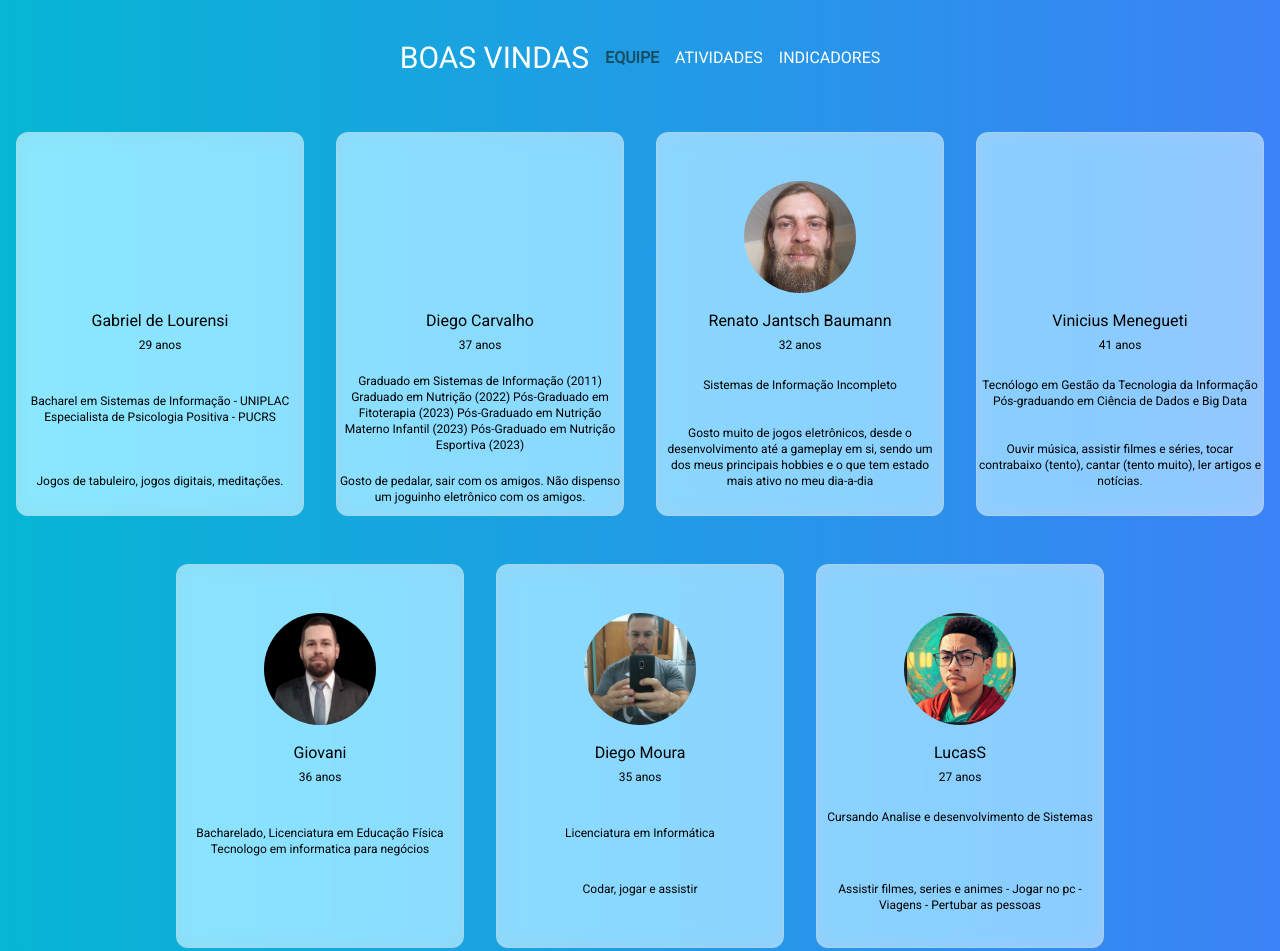
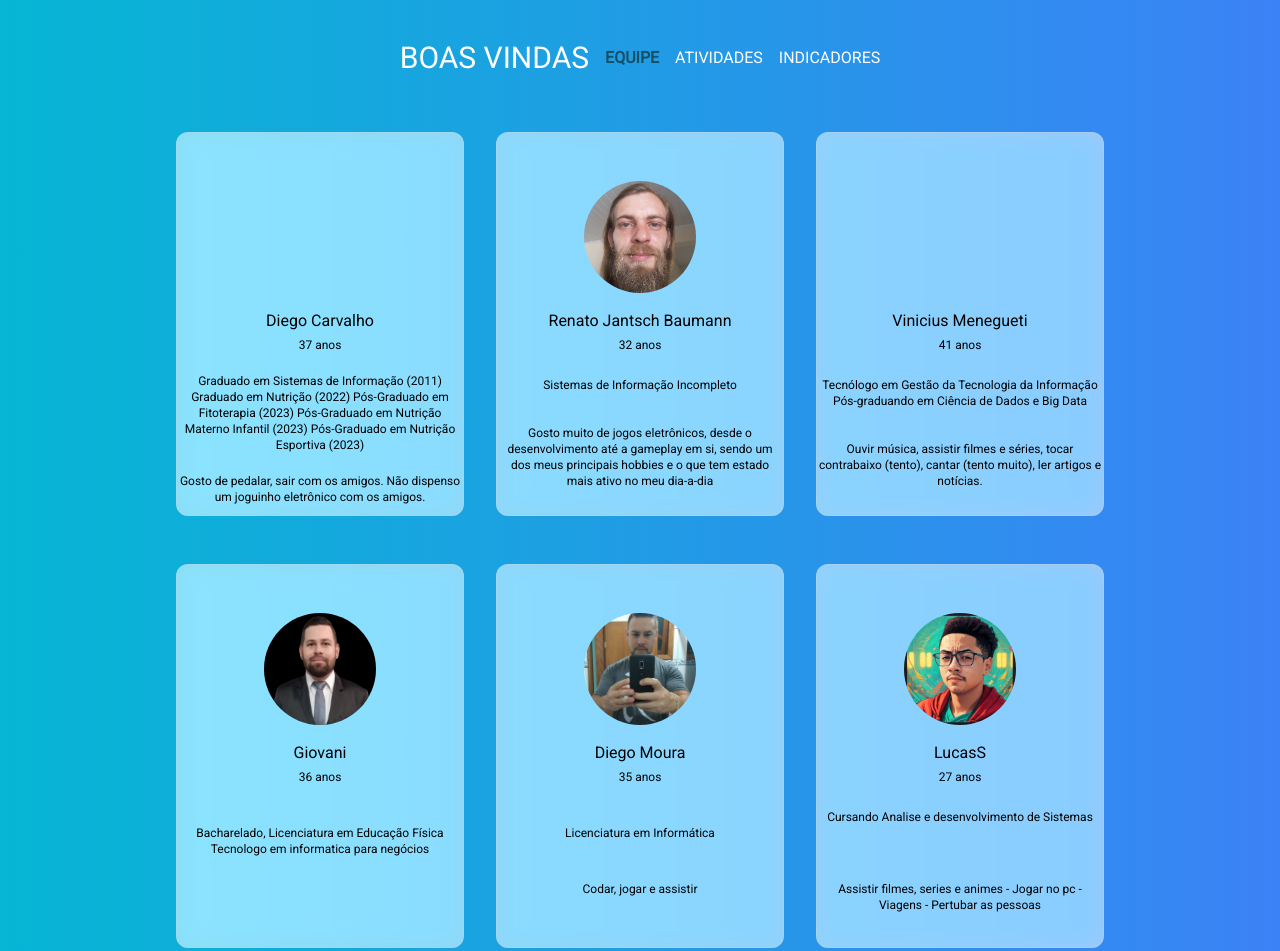
Before and after one commit to LucasPrintwayy/WebsiteSuporte, a plain HTML site: page equipe.html in a window 1280 px wide. Shown: the top 951 px of the page. Drawn offline with nearby package versions, Linux system fonts and the light colour scheme.

Commit message:
update cards

```diff
--- a/equipe.html
+++ b/equipe.html
@@ -23,17 +23,7 @@
     </navbar>
 
     <div class="container flex flex justify-center mt-12 mx-auto">
-      <div class="card h-96 w-72 mx-4 transition ease-in-out delay-150 hover:scale-110 duration-300 ">
-        <!-- <img src="/imgs/equipe/gabas" class="w-28 h-28 bg-cover mx-auto mt-12 bg-center rounded-full"> -->
-        <div class="bg-cover bg-center w-28 h-28 mx-auto mt-12 bg-center rounded-full" style="background-image: url(/imgs/equipe/gabas)"></div>
-        <p class="text-center text-base mt-4">Gabriel de Lourensi</p>
-        <p class="text-center text-xs mt-1"> 29 anos</p>
-        <p class="text-center text-xs mt-10">Bacharel em Sistemas de Informação - UNIPLAC
-          Especialista de Psicologia Positiva -
-          PUCRS</p>
-          <p class="text-center text-xs mt-12">Jogos de tabuleiro, jogos digitais, meditações.
-          </p>
-      </div>
+
       <div class="card h-96 w-72 mx-4 transition ease-in-out delay-150 hover:scale-110 duration-300 ">
         <!-- <img src="/imgs/equipe/diego" class="w-28 h-28 bg-cover mx-auto mt-12 bg-center rounded-full"> -->
         <div class="bg-cover bg-center w-28 h-28 mx-auto mt-12 bg-center rounded-full" style="background-image: url(/imgs/equipe/diego)"></div>
```
